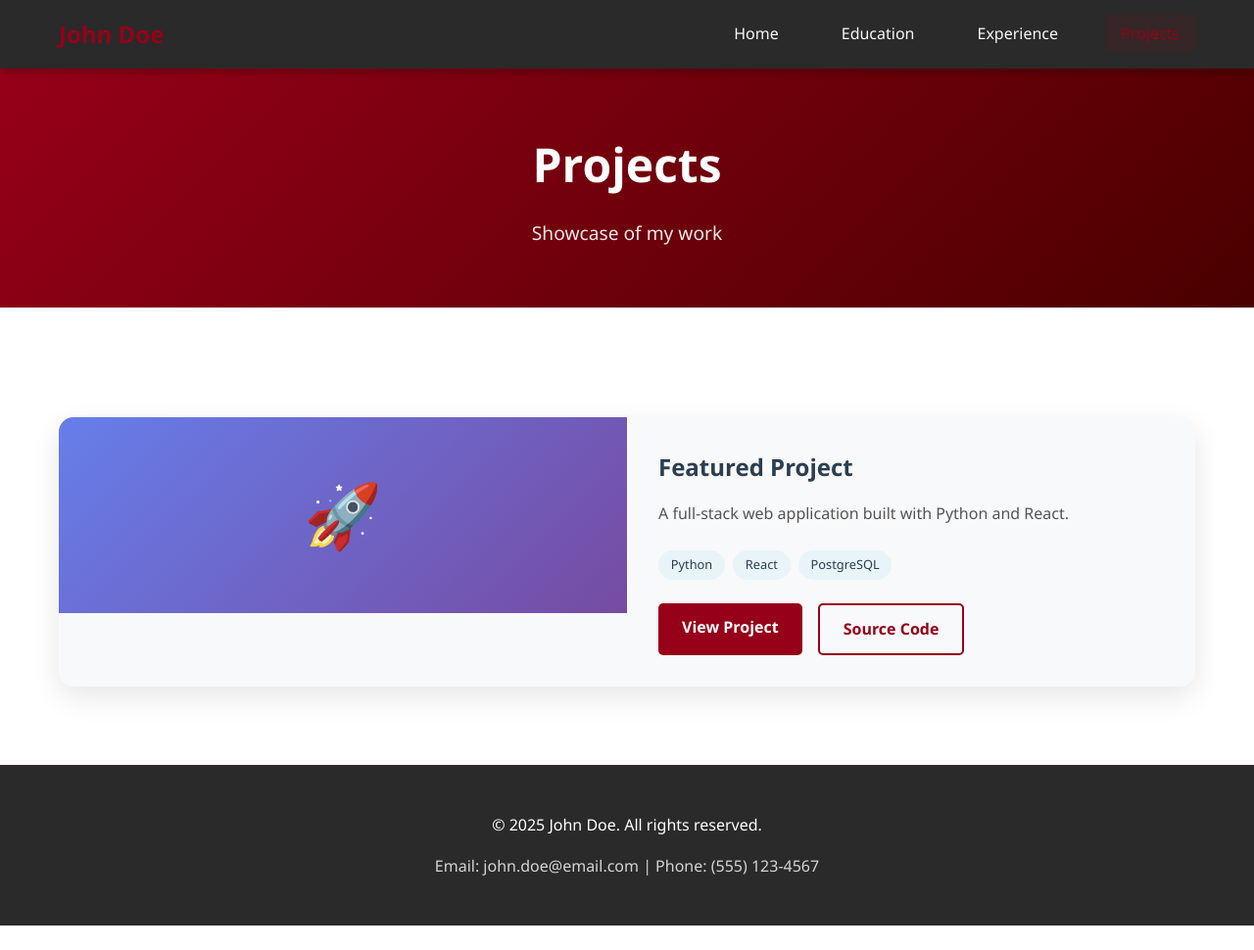
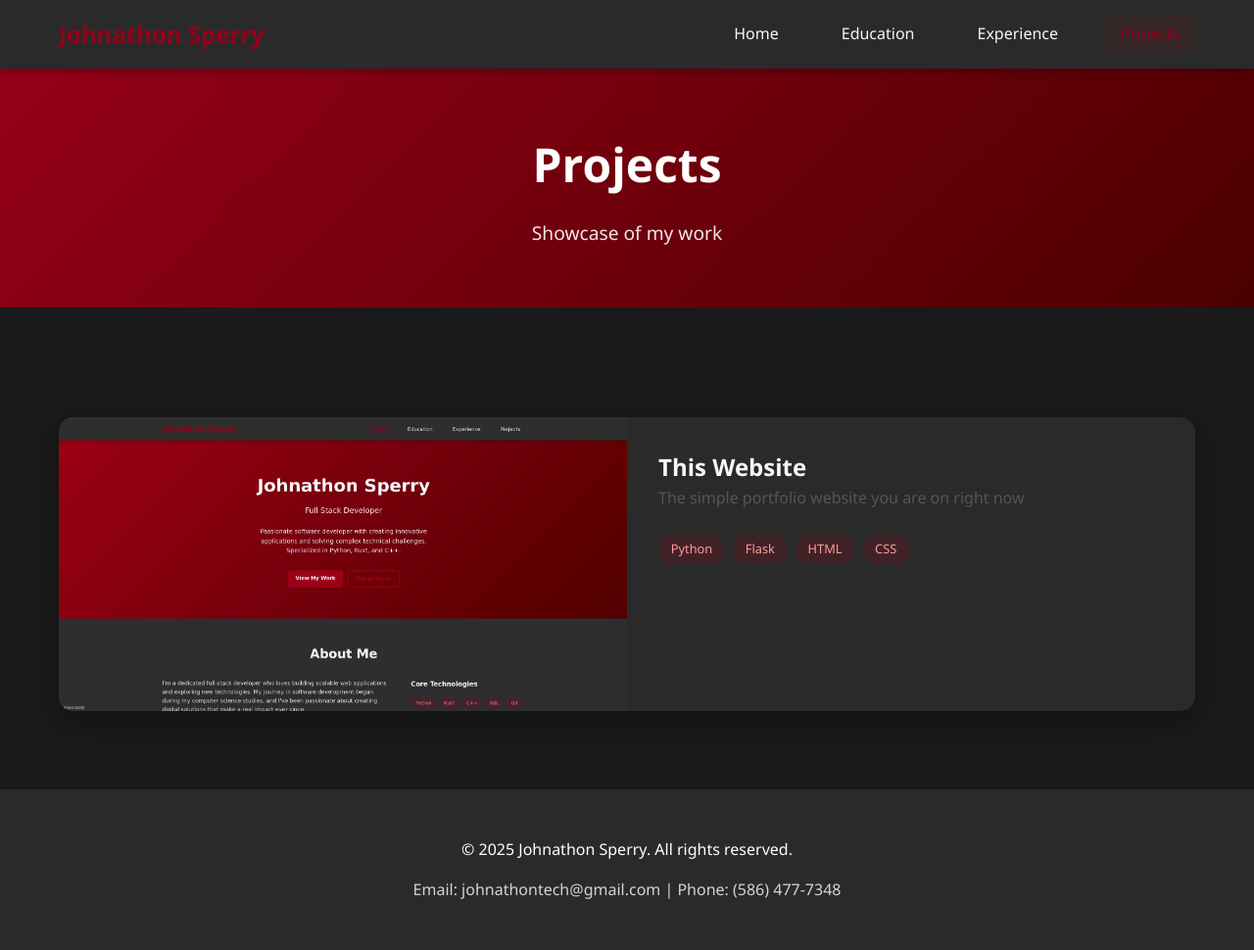
Before and after one commit to IchoTM/PortfolioWebsite, a Flask app: page /projects in a window 1280 px wide. Shown: the whole page at 98% size. Before the commit the page ends 945 px from the top, so only its background shows below. Run offline with Flask 3, Linux system fonts and the light colour scheme.

Commit message:
Enhance portfolio website: update personal details, improve dark theme styling, and add project image

```diff
--- a/static/style.css
+++ b/static/style.css
@@ -429,13 +429,13 @@ header {
 
 .job-description li {
     margin-bottom: 0.5rem;
-    color: #555;
+    color: #e0e0e0;
 }
 
 /* Projects Page */
 .projects-content {
     padding: 80px 0;
-    background: white;
+    background: #1a1a1a;
 }
 
 .projects-grid {
@@ -446,10 +446,10 @@ header {
 }
 
 .project-card {
-    background: #f8f9fa;
+    background: #2a2a2a;
     border-radius: 15px;
     overflow: hidden;
-    box-shadow: 0 10px 30px rgba(0,0,0,0.1);
+    box-shadow: 0 10px 30px rgba(0,0,0,0.3);
     transition: transform 0.3s ease, box-shadow 0.3s ease;
 }
 
@@ -466,12 +466,23 @@ header {
 }
 
 .project-image {
-    background: linear-gradient(135deg, #667eea 0%, #764ba2 100%);
-    height: 200px;
-    display: flex;
-    align-items: center;
-    justify-content: center;
-    color: white;
+    width: 100%;
+    height: 300px;
+    overflow: hidden;
+    position: relative;
+    background: linear-gradient(135deg, #960018 0%, #4a0000 100%);
+}
+
+.project-image img {
+    width: 100%;
+    height: 100%;
+    object-fit: cover;
+    object-position: center;
+    transition: transform 0.3s ease;
+}
+
+.project-image img:hover {
+    transform: scale(1.05);
 }
 
 .placeholder-image {
@@ -483,9 +494,7 @@ header {
 }
 
 .project-info h2 {
-    color: #2c3e50;
-    font-size: 1.5rem;
-    margin-bottom: 1rem;
+    color: #f7f7f7;
 }
 
 .project-description {
@@ -502,8 +511,8 @@ header {
 }
 
 .tech {
-    background-color: #e8f4f8;
-    color: #2c3e50;
+    background-color: rgba(150, 0, 24, 0.2);
+    color: #ff9999;
     padding: 0.3rem 0.8rem;
     border-radius: 15px;
     font-size: 0.8rem;
--- a/templates/base.html
+++ b/templates/base.html
@@ -3,14 +3,14 @@
 <head>
     <meta charset="UTF-8">
     <meta name="viewport" content="width=device-width, initial-scale=1.0">
-    <title>{% block title %}John Doe - Portfolio{% endblock %}</title>
+    <title>{% block title %}Johnathon - Portfolio{% endblock %}</title>
     <link rel="stylesheet" href="{{ url_for('static', filename='style.css') }}">
 </head>
 <body>
     <header>
         <nav>
             <div class="nav-container">
-                <h1 class="logo">John Doe</h1>
+                <h1 class="logo">Johnathon Sperry</h1>
                 <ul class="nav-links">
                     <li><a href="{{ url_for('home') }}" {% if request.endpoint == 'home' %}class="active"{% endif %}>Home</a></li>
                     <li><a href="{{ url_for('education') }}" {% if request.endpoint == 'education' %}class="active"{% endif %}>Education</a></li>
@@ -28,9 +28,9 @@
 
     <footer>
         <div class="footer-container">
-            <p>&copy; 2025 John Doe. All rights reserved.</p>
+            <p>&copy; 2025 Johnathon Sperry. All rights reserved.</p>
             <div class="contact-info">
-                <p>Email: john.doe@email.com | Phone: (555) 123-4567</p>
+                <p>Email: johnathontech@gmail.com | Phone: (586) 477-7348</p>
             </div>
         </div>
     </footer>
--- a/templates/projects.html
+++ b/templates/projects.html
@@ -13,21 +13,18 @@
         <div class="projects-grid">
             <div class="project-card featured">
                 <div class="project-image">
-                    <div class="placeholder-image">🚀</div>
+                    <img src="{{ url_for('static', filename='images/website_image.jpg') }}" alt="Project Screenshot">
                 </div>
                 <div class="project-info">
-                    <h2>Featured Project</h2>
+                    <h2>This Website</h2>
                     <p class="project-description">
-                        A full-stack web application built with Python and React.
+                        The simple portfolio website you are on right now
                     </p>
                     <div class="tech-stack">
                         <span class="tech">Python</span>
-                        <span class="tech">React</span>
-                        <span class="tech">PostgreSQL</span>
-                    </div>
-                    <div class="project-links">
-                        <a href="#" class="btn primary">View Project</a>
-                        <a href="#" class="btn secondary">Source Code</a>
+                        <span class="tech">Flask</span>
+                        <span class="tech">HTML</span>
+                        <span class="tech">CSS</span>
                     </div>
                 </div>
             </div>
```
Also changed, not shown: other parts of static/style.css (+18 -18 lines), templates/education.html (+8 -8 lines), templates/experience.html (+20 -7 lines), templates/index.html (+13 -15 lines), static/images/website_image.jpg (added).
